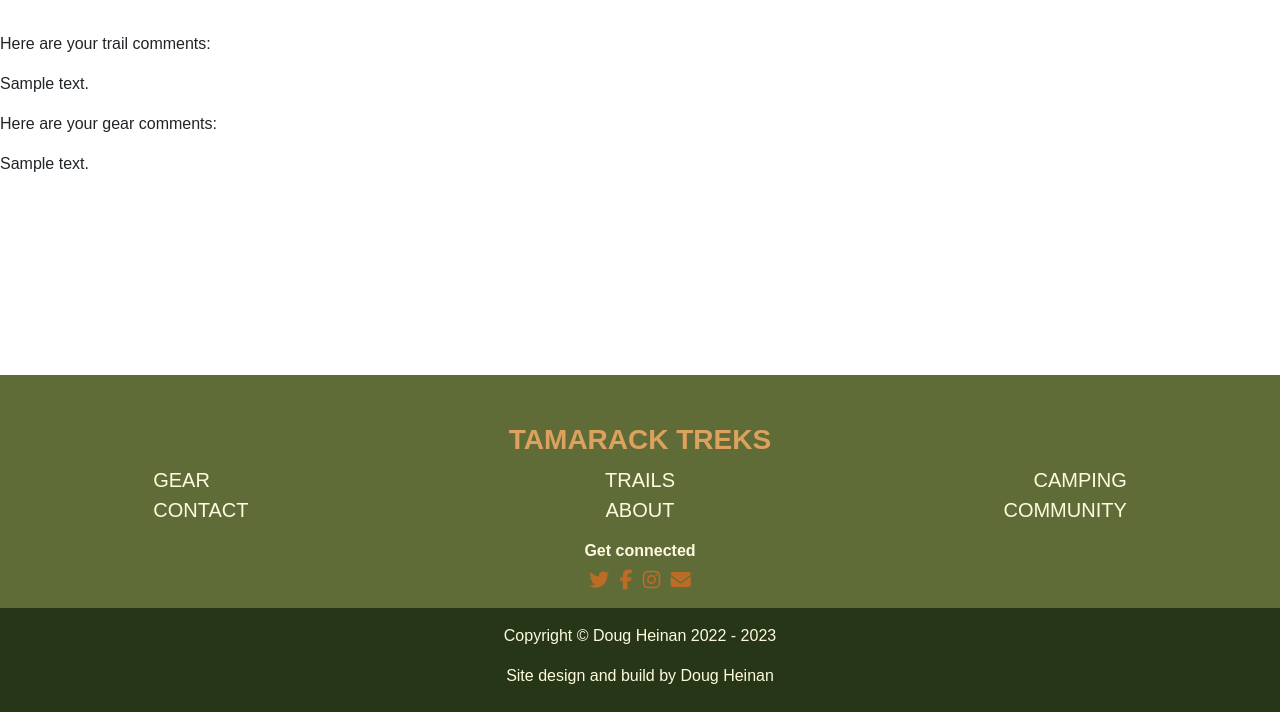
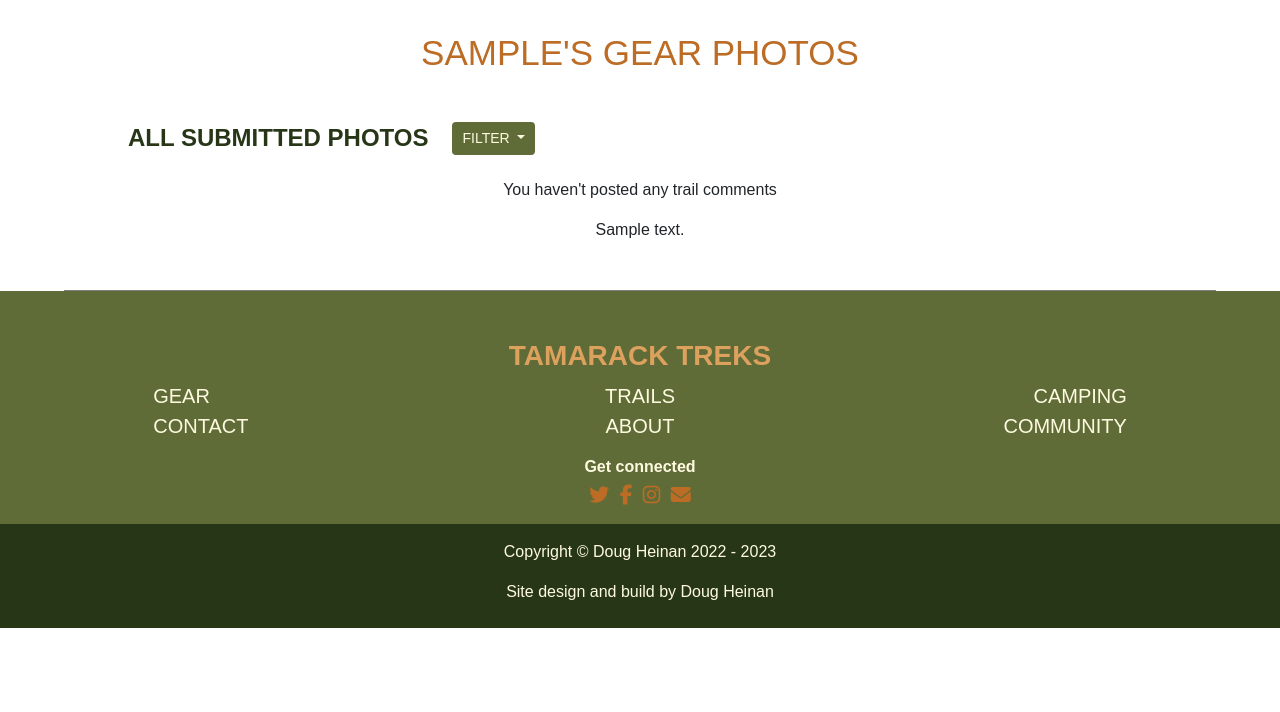
Before and after one commit to DouglasHeinan/tamarack-treks, a Flask app: page /user_profile/1/comments in a window 1280 px wide. Shown: the part 88-800 px from the top of the page. Run offline with Flask 2, Linux system fonts and the light colour scheme; tables that the repository leaves empty hold one stand-in row (values such as "Sample post"); some libraries are stand-ins or nearby versions; some web fonts are replaced.

Commit message:
started design of profile comments page

```diff
--- a/hiking_blog/profiles/templates/user_comments.html
+++ b/hiking_blog/profiles/templates/user_comments.html
@@ -2,8 +2,100 @@
 
 {% block content %}
 
-{% if user.trail_page_comments %}
-<p>Here are your trail comments:</p>
+
+<div class="page-wrapper">
+    <div class="profile-sections">
+        <h3 class="section-font-one">{{ user.username }}'s gear photos</h3>
+        <div class="profile-section">
+            <div class="profile-title-container">
+                <div class="section-title-filter-button-container">
+                    <h5 class="profile-title">All submitted photos</h5>
+                    <a class="btn btn-sm user-button dropdown-toggle"
+                        role="button" id="commentFilterDropdown"
+                        data-bs-toggle="dropdown"
+                        aria-expanded="false"
+                        href="#">
+                    Filter
+                    </a>
+                    <div class="dropdown-menu" aria-labelledby="commentFilterDropdown">
+                        <div class="dropdown-item">
+                            <a class="bold-body-font no-underline"
+                               href="{{ url_for('MAKEFUNCTION') }}">
+                                Date Submitted
+                            </a>
+                        </div>
+                        <div class="dropdown-item">
+                            <a class="bold-body-font no-underline"
+                               href="{{ url_for('MAKEFUNCTION') }}">
+                                Gear Item
+                            </a>
+                        </div>
+                    </div>
+                </div>
+            </div>
+            {% if gear_comments %}
+            <div class="profile-sub-container profile-content-container">
+                {% for comment in gear_comments %}
+                <div class="card card-border my-2 profile-card comment-card">
+                    <a class="no-underline comment-box" href="{{ url_for('gear_bp.view_gear',db_id=comment.gear_id) }}">
+                        {% if date %}
+                        <p class="body-font">{{ (comment.date_time_added|string).split()[0] }}:</p>
+                        {% else %}
+                        <p class="body-font">{{ comment.gear_id.name }}</p>
+                        {% endif %}
+                        <div class="comment-text-box">
+                            <p class="bold-body-font">{{ comment.text }}</p>
+                        </div>
+                        <h5 class="card-title text-center card-text">
+                            {{ comment.parent_posts.name }}
+                        </h5>
+                    </a>
+                </div>
+                {% endfor %}
+            </div>
+
+
+
+        </div>
+
+
+
+
+        <div class="profile-section">
+            <div class="profile-title-container">
+                <div class="section-title-filter-button-container">
+                    <h5 class="profile-title">All submitted photos</h5>
+                    <a class="btn btn-sm user-button dropdown-toggle"
+                        role="button" id="filterDropdown"
+                        data-bs-toggle="dropdown"
+                        aria-expanded="false"
+                        href="#">
+                    Filter
+                    </a>
+                    <div class="dropdown-menu" aria-labelledby="filterDropdown">
+                        <div class="dropdown-item">
+                            <a class="bold-body-font no-underline"
+                               href="{{ url_for('user_profile_bp.view_submitted_photos', user_id=user.id, sort_by='date') }}">Date
+                                Submitted
+                            </a>
+                        </div>
+                        <div class="dropdown-item">
+                            <a class="bold-body-font no-underline"
+                               href="{{ url_for('user_profile_bp.view_submitted_photos', user_id=user.id, sort_by='rating') }}">Community
+                                Rating
+                            </a>
+                        </div>
+                    </div>
+                </div>
+            </div>
+
+
+        </div>
+    </div>
+</div>
+
+
+
 {% for comment in user.trail_page_comments %}
 <p>{{ comment.text }}</p>
 {% if comment.deleted_by %}
@@ -13,8 +105,8 @@
 {% else %}
 <p>You haven't posted any trail comments</p>
 {% endif %}
+
 {% if user.gear_page_comments %}
-<p>Here are your gear comments:</p>
 {% for comment in user.gear_page_comments %}
 <p>{{ comment.text }}</p>
 {% endfor %}
--- a/hiking_blog/static/css/styles.css
+++ b/hiking_blog/static/css/styles.css
@@ -791,7 +791,7 @@ a.trail-carousel-font:hover {
     margin: 0 auto;
 }
 
-.profile-gear-section {
+.profile-no-border-section {
     padding: 0.5em 0;
     width: 90%;
     margin: 0 auto;
```
Also changed, not shown: hiking_blog/profiles/templates/user_profile.html (+28 -39 lines).
